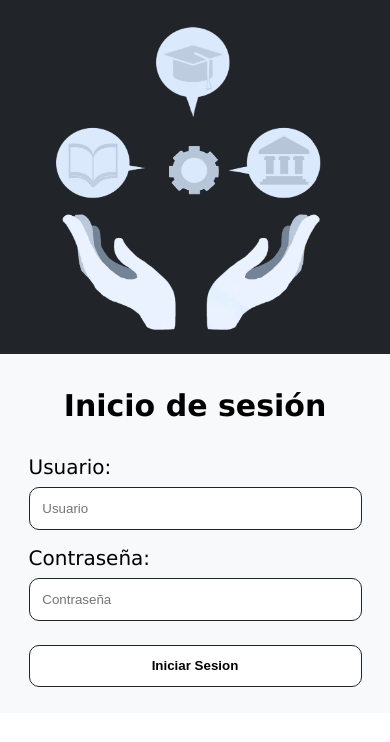
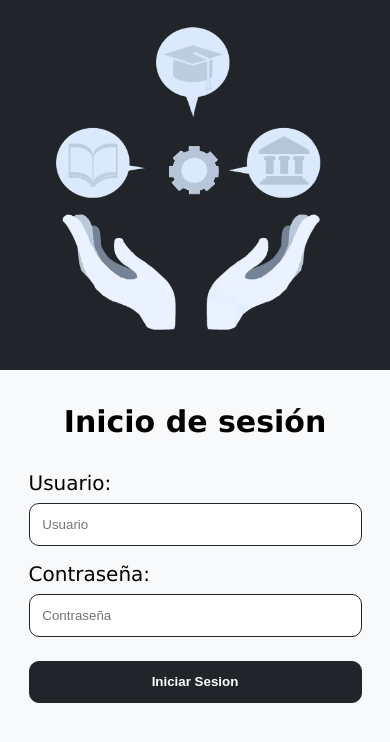
Before and after one commit to Gus524/Sistema-Escolar, a PHP site: page / in a window 390 px wide. Shown: the top 742 px of the page. Run offline with PHP 8.4, Linux system fonts and the light colour scheme.

Commit message:
Fix::Demo::10::Ajustando estilos para movil

```diff
--- a/src/css/login.css
+++ b/src/css/login.css
@@ -3,6 +3,7 @@ body{
     padding: 0;
     font-family: Verdana, Geneva, Tahoma, sans-serif;
     font-size: 20px;
+    background-color: #f8f9fa;
 }
 
 main {
@@ -94,7 +95,7 @@ main {
 
     .left img {
         max-height: 40vh; /* Reduce la altura máxima de la imagen en móviles */
-        margin-bottom: 1rem; /* Reduce el margen inferior */
+        margin-bottom: 2rem; /* Reduce el margen inferior */
     }
 
     .right {
@@ -134,5 +135,7 @@ main {
     .btn-aceptar {
         margin-top: 1.5rem; /* Espacio superior para el botón */
         padding: 1rem; /* Un poco más de padding para facilitar el toque */
+        background-color: #212529;
+        color: white; /* Asegura que el texto del botón sea visible */
     }
 }
```
